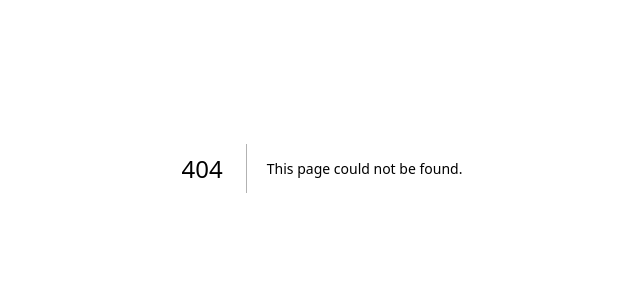
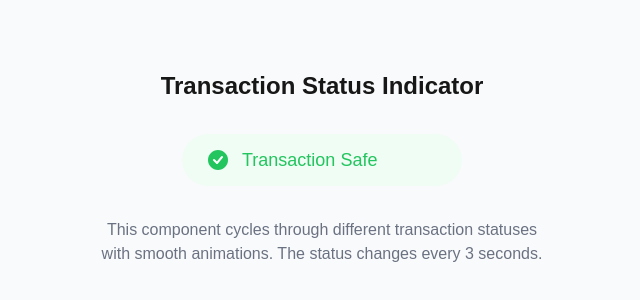
Before and after one commit to Husain01/peerlist-aceternity-ui-challenge, a Next.js app: page /transaction-status in a window 1280 px wide. Before the commit this address had no page. Shown: the part 232-532 px from the top of the page, without its empty margins (318-958 px from the left). Built offline with nearby package versions, Linux system fonts and the light colour scheme.

Commit message:
Add StatusIndicator component and TransactionStatusPage; implement animated status cycling draft-1

```diff
--- /dev/null
+++ b/app/components/StatusIndicator.tsx
@@ -0,0 +1,223 @@
+"use client";
+
+import React, { useState, useEffect } from "react";
+import { motion, AnimatePresence } from "framer-motion";
+
+// Define status types
+type StatusType = "analyzing" | "safe" | "warning";
+
+// Status sequence
+const STATUS_SEQUENCE: StatusType[] = [
+  "analyzing",
+  "safe",
+  "analyzing",
+  "warning",
+];
+
+// Status data with corresponding colors and icons
+const statusData = {
+  analyzing: {
+    text: "Analyzing Transaction",
+    textColor: "rgb(59 130 246)", // blue-500
+    iconColor: "rgb(59 130 246)", // blue-500
+    bgColor: "rgb(239 246 255)", // blue-50
+  },
+  safe: {
+    text: "Transaction Safe",
+    textColor: "rgb(34 197 94)", // green-500
+    iconColor: "rgb(34 197 94)", // green-500
+    bgColor: "rgb(240 253 244)", // green-50
+  },
+  warning: {
+    text: "Transaction Warning",
+    textColor: "rgb(239 68 68)", // red-500
+    iconColor: "rgb(239 68 68)", // red-500
+    bgColor: "rgb(254 242 242)", // red-50
+  },
+};
+
+const StatusIndicator = () => {
+  const [status, setStatus] = useState<StatusType>("analyzing");
+  const [index, setIndex] = useState(0);
+  const [direction, setDirection] = useState<"forward" | "backward">("forward");
+
+  // Simple cycling through the sequence
+  useEffect(() => {
+    const timer = setInterval(() => {
+      // Move to next index in sequence
+      const nextIndex = (index + 1) % STATUS_SEQUENCE.length;
+      const nextStatus = STATUS_SEQUENCE[nextIndex];
+
+      // Determine direction based on the transition
+      if (
+        (status === "analyzing" && nextStatus === "safe") ||
+        (status === "analyzing" && nextStatus === "warning")
+      ) {
+        setDirection("forward");
+      } else {
+        setDirection("backward");
+      }
+
+      // Update state
+      setIndex(nextIndex);
+      setStatus(nextStatus);
+    }, 3000);
+
+    return () => clearInterval(timer);
+  }, [index, status]);
+
+  // Animation variants for text only
+  const textVariants = {
+    hiddenForward: { x: 30, opacity: 0 },
+    hiddenBackward: { x: -30, opacity: 0 },
+    visible: { x: 0, opacity: 1 },
+    exitForward: { x: -30, opacity: 0 },
+    exitBackward: { x: 30, opacity: 0 },
+  };
+
+  // Render the appropriate icon based on status
+  const renderIcon = () => {
+    switch (status) {
+      case "analyzing":
+        return (
+          <motion.div
+            key="loader"
+            initial={{ opacity: 0 }}
+            animate={{ opacity: 1 }}
+            exit={{ opacity: 0 }}
+            transition={{ duration: 0.2 }}
+            className="w-6 h-6"
+          >
+            <motion.svg
+              width="24"
+              height="24"
+              viewBox="0 0 24 24"
+              fill="none"
+              xmlns="http://www.w3.org/2000/svg"
+              animate={{ rotate: 360 }}
+              transition={{
+                rotate: { duration: 1.5, repeat: Infinity, ease: "linear" },
+              }}
+            >
+              <path
+                d="M12 22C17.5228 22 22 17.5228 22 12C22 6.47715 17.5228 2 12 2C6.47715 2 2 6.47715 2 12C2 17.5228 6.47715 22 12 22Z"
+                stroke={statusData[status].iconColor}
+                strokeWidth="3"
+                strokeDasharray="60"
+                strokeDashoffset="20"
+                strokeLinecap="round"
+              />
+            </motion.svg>
+          </motion.div>
+        );
+      case "safe":
+        return (
+          <motion.div
+            key="check"
+            initial={{ opacity: 0 }}
+            animate={{ opacity: 1 }}
+            exit={{ opacity: 0 }}
+            transition={{ duration: 0.2 }}
+            className="w-6 h-6"
+          >
+            <svg
+              width="24"
+              height="24"
+              viewBox="0 0 24 24"
+              fill="none"
+              xmlns="http://www.w3.org/2000/svg"
+            >
+              <path
+                d="M12 22C17.5228 22 22 17.5228 22 12C22 6.47715 17.5228 2 12 2C6.47715 2 2 6.47715 2 12C2 17.5228 6.47715 22 12 22Z"
+                fill={statusData[status].iconColor}
+              />
+              <path
+                d="M8 12L11 15L16 9"
+                stroke="white"
+                strokeWidth="2"
+                strokeLinecap="round"
+                strokeLinejoin="round"
+              />
+            </svg>
+          </motion.div>
+        );
+      case "warning":
+        return (
+          <motion.div
+            key="warning"
+            initial={{ opacity: 0 }}
+            animate={{ opacity: 1 }}
+            exit={{ opacity: 0 }}
+            transition={{ duration: 0.2 }}
+            className="w-6 h-6"
+          >
+            <svg
+              width="24"
+              height="24"
+              viewBox="0 0 24 24"
+              fill="none"
+              xmlns="http://www.w3.org/2000/svg"
+            >
+              <path
+                d="M12 22C17.5228 22 22 17.5228 22 12C22 6.47715 17.5228 2 12 2C6.47715 2 2 6.47715 2 12C2 17.5228 6.47715 22 12 22Z"
+                fill={statusData[status].iconColor}
+              />
+              <path
+                d="M12 8V12"
+                stroke="white"
+                strokeWidth="2"
+                strokeLinecap="round"
+                strokeLinejoin="round"
+              />
+              <circle cx="12" cy="16" r="1" fill="white" />
+            </svg>
+          </motion.div>
+        );
+      default:
+        return null;
+    }
+  };
+
+  return (
+    <div
+      className="rounded-full py-3 px-6 inline-flex items-center gap-3 mx-auto"
+      style={{
+        backgroundColor: statusData[status].bgColor,
+        width: "max-content",
+        minWidth: "280px",
+      }}
+    >
+      {/* Icon container - animations happen inside but container stays fixed */}
+      <div className="w-6 h-6 flex items-center justify-center shrink-0">
+        <AnimatePresence initial={false} mode="wait">
+          {renderIcon()}
+        </AnimatePresence>
+      </div>
+
+      {/* Text container with fixed width to prevent layout shifts */}
+      <div className="relative min-w-[180px] h-7 flex items-center overflow-hidden">
+        <AnimatePresence initial={false} mode="wait">
+          <motion.span
+            key={status}
+            initial={
+              direction === "forward" ? "hiddenForward" : "hiddenBackward"
+            }
+            animate="visible"
+            exit={direction === "forward" ? "exitForward" : "exitBackward"}
+            variants={textVariants}
+            style={{ color: statusData[status].textColor }}
+            className="text-lg font-medium whitespace-nowrap absolute"
+            transition={{
+              duration: 0.3,
+              ease: "easeInOut",
+            }}
+          >
+            {statusData[status].text}
+          </motion.span>
+        </AnimatePresence>
+      </div>
+    </div>
+  );
+};
+
+export default StatusIndicator;
--- /dev/null
+++ b/app/transaction-status/page.tsx
@@ -0,0 +1,16 @@
+import StatusIndicator from "../components/StatusIndicator";
+
+export default function TransactionStatusPage() {
+  return (
+    <div className="flex flex-col items-center justify-center min-h-screen bg-gray-50 p-4">
+      <h1 className="text-2xl font-bold mb-8">Transaction Status Indicator</h1>
+      <div className="mb-8">
+        <StatusIndicator />
+      </div>
+      <p className="text-gray-500 text-center max-w-md">
+        This component cycles through different transaction statuses with smooth
+        animations. The status changes every 3 seconds.
+      </p>
+    </div>
+  );
+}
```
